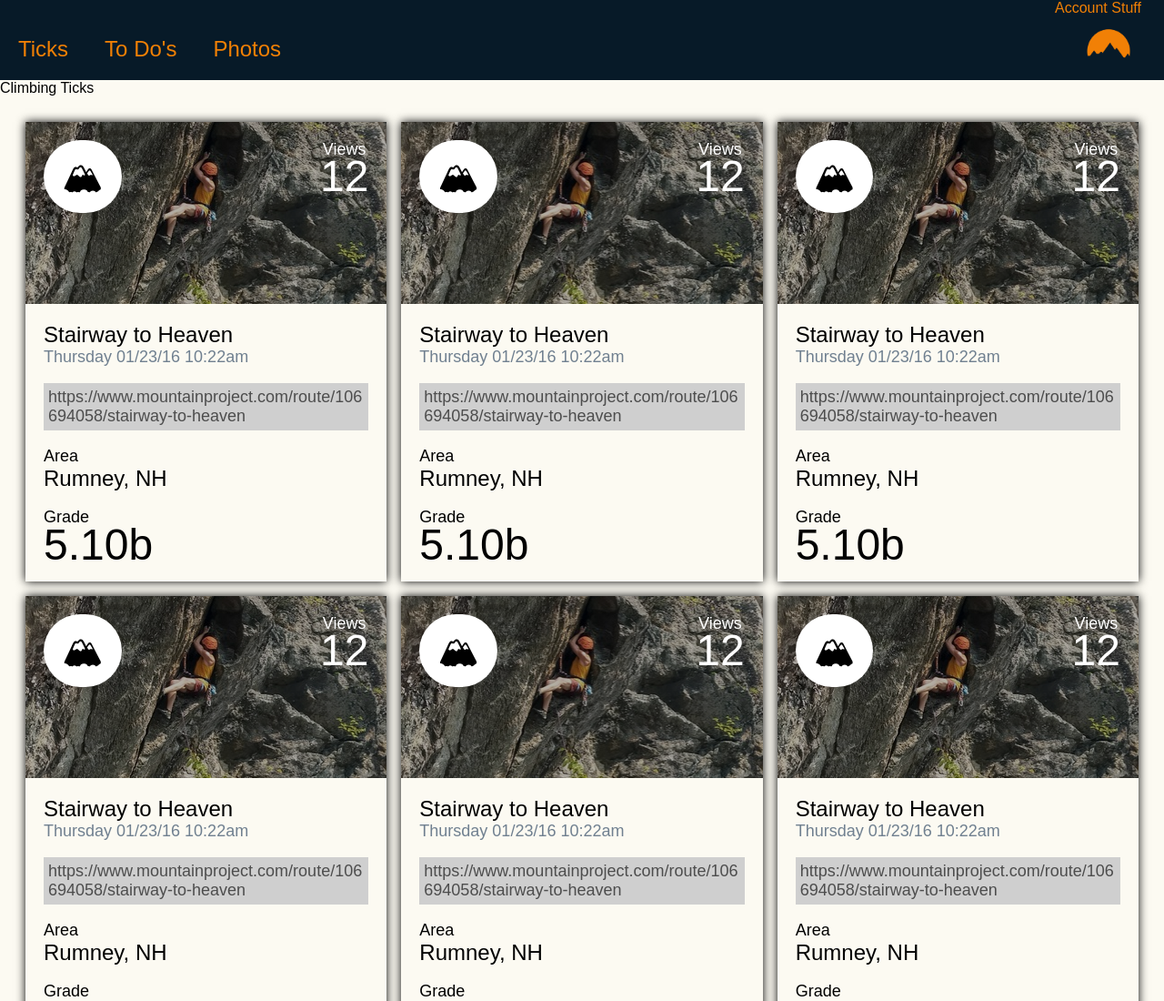
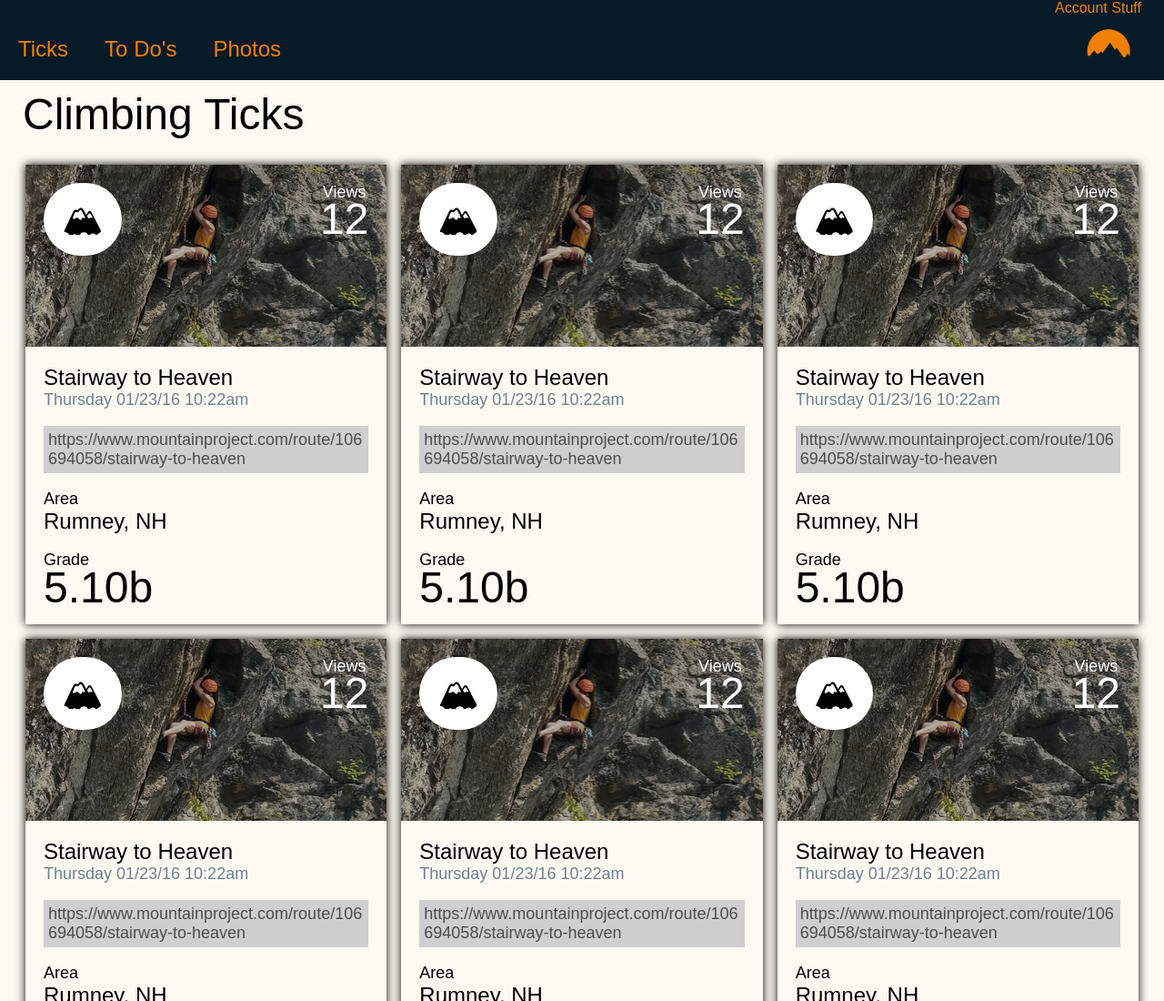
Before and after one commit to jkiernan12/climbing-comp, a plain HTML site: page index.html in a window 1280 px wide. Shown: the top 1100 px of the page at 91% size. Drawn offline with Linux system fonts and the light colour scheme; a web font is replaced by a local one.

Commit message:
Style h1 element

```diff
--- a/styles.css
+++ b/styles.css
@@ -65,6 +65,11 @@
 article {
   margin: 8px;
   box-shadow: 0 0 10px black;
+}
+
+h1 {
+  font-size: 48px;
+  margin: 10px 25px;
 }
 
 .route-header {
@@ -150,6 +155,10 @@
   display: block;
 }
 
+.account-options li:hover {
+  text-decoration: underline;
+}
+
 .account-options {
   display: none;
   position: absolute;
```
